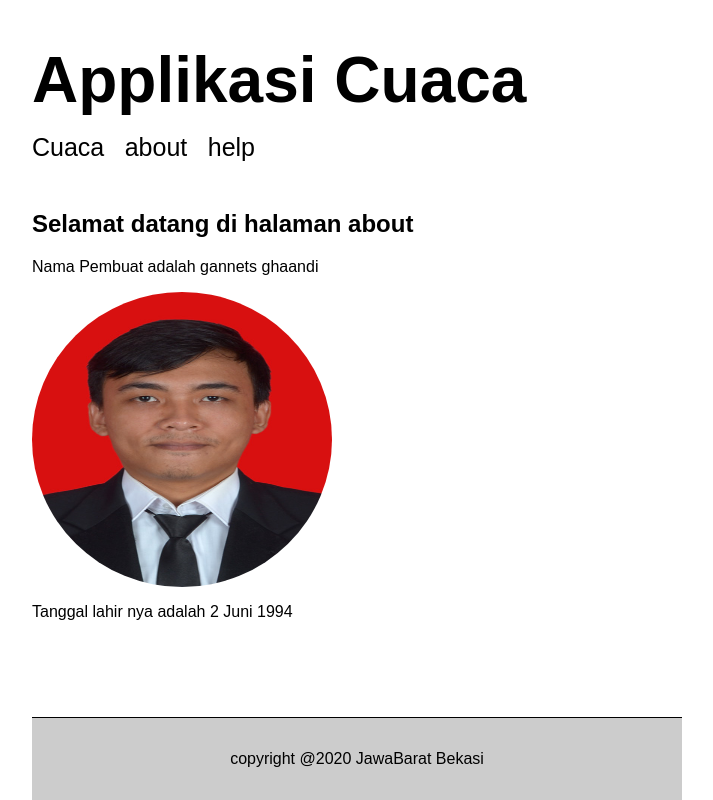
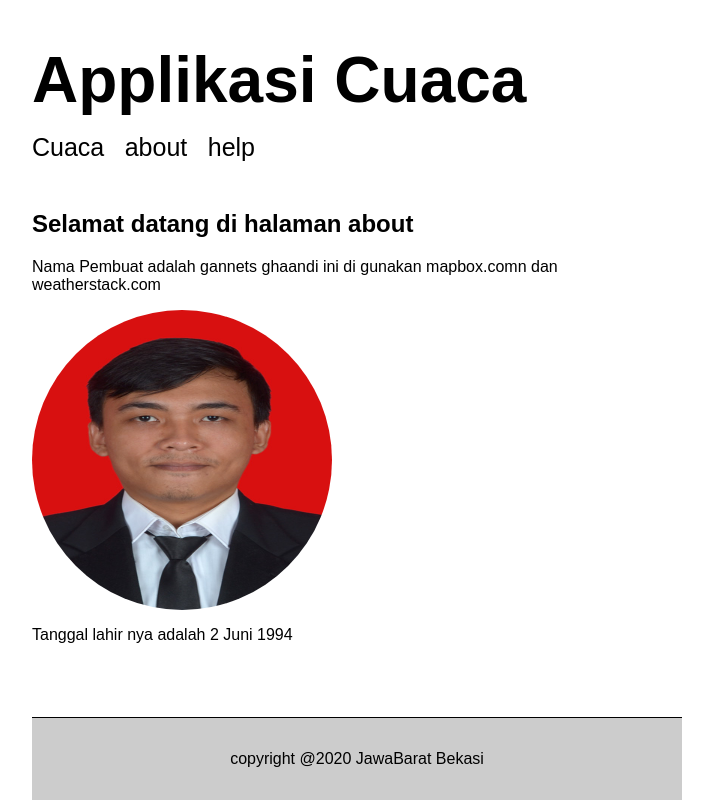
Before and after one commit to gghanadi/node3-weather-website, a Node server app: page /about in a window 1280 px wide. Shown: the whole page, without its empty margins (283-996 px from the left). Run offline with Node 20, Linux system fonts and the light colour scheme.

Commit message:
membuat lingkarang pas foto dan edit text di halaman aboaut

```diff
--- a/public/css/style.css
+++ b/public/css/style.css
@@ -22,7 +22,7 @@ h1{
 .pasfoto{
     display: block;
     width: 300px;
-    height: 295px;
+    height: 300px;
     border-radius: 50%;
 }
 
--- a/templates/views/about.hbs
+++ b/templates/views/about.hbs
@@ -9,7 +9,7 @@
         <div class="main-konten">
             {{>header}}
             <h2>Selamat datang di halaman about</h2>
-            <p>Nama Pembuat adalah {{ nama }} </p>
+            <p>Nama Pembuat adalah {{ nama }} ini di gunakan mapbox.comn dan weatherstack.com</p>
             <img class="pasfoto" src="./img/pasfoto.jpg">
             <p> Tanggal lahir nya adalah {{ tanggallahir }} </p>
         </div>
```
